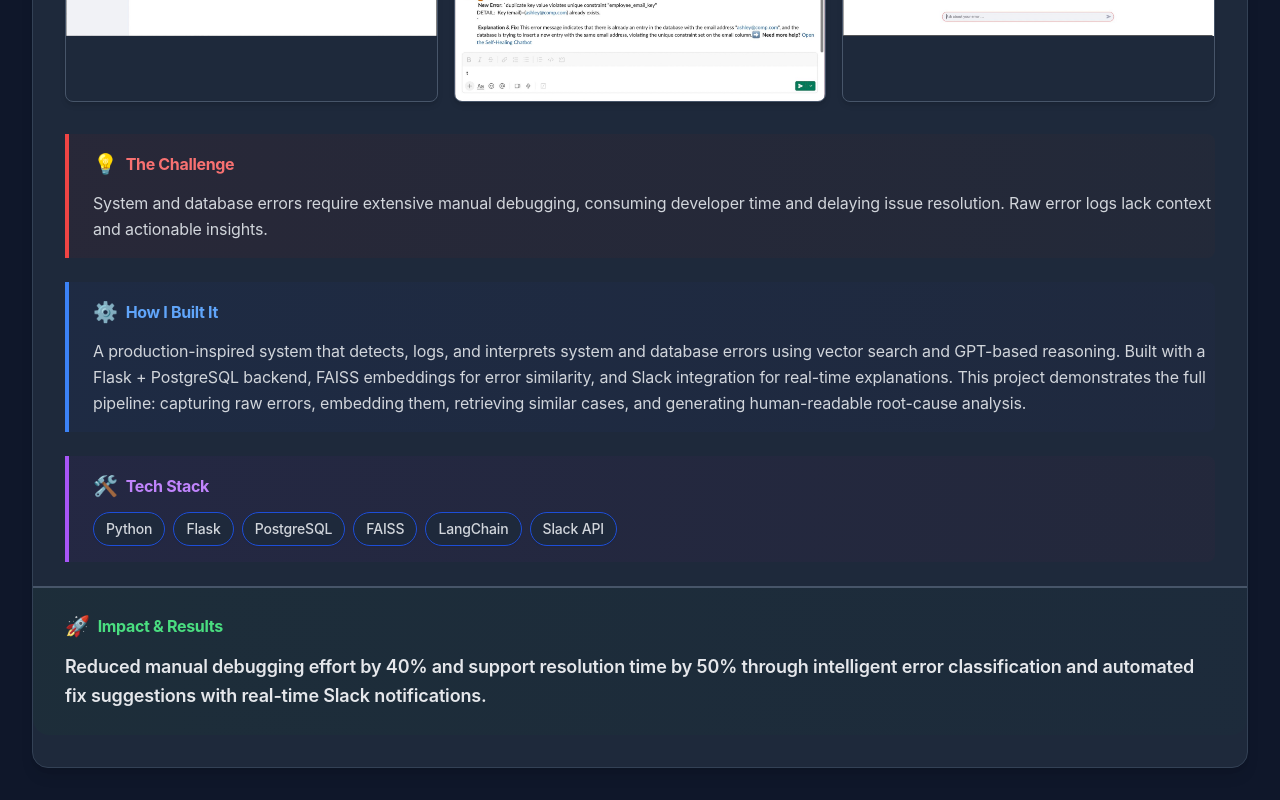
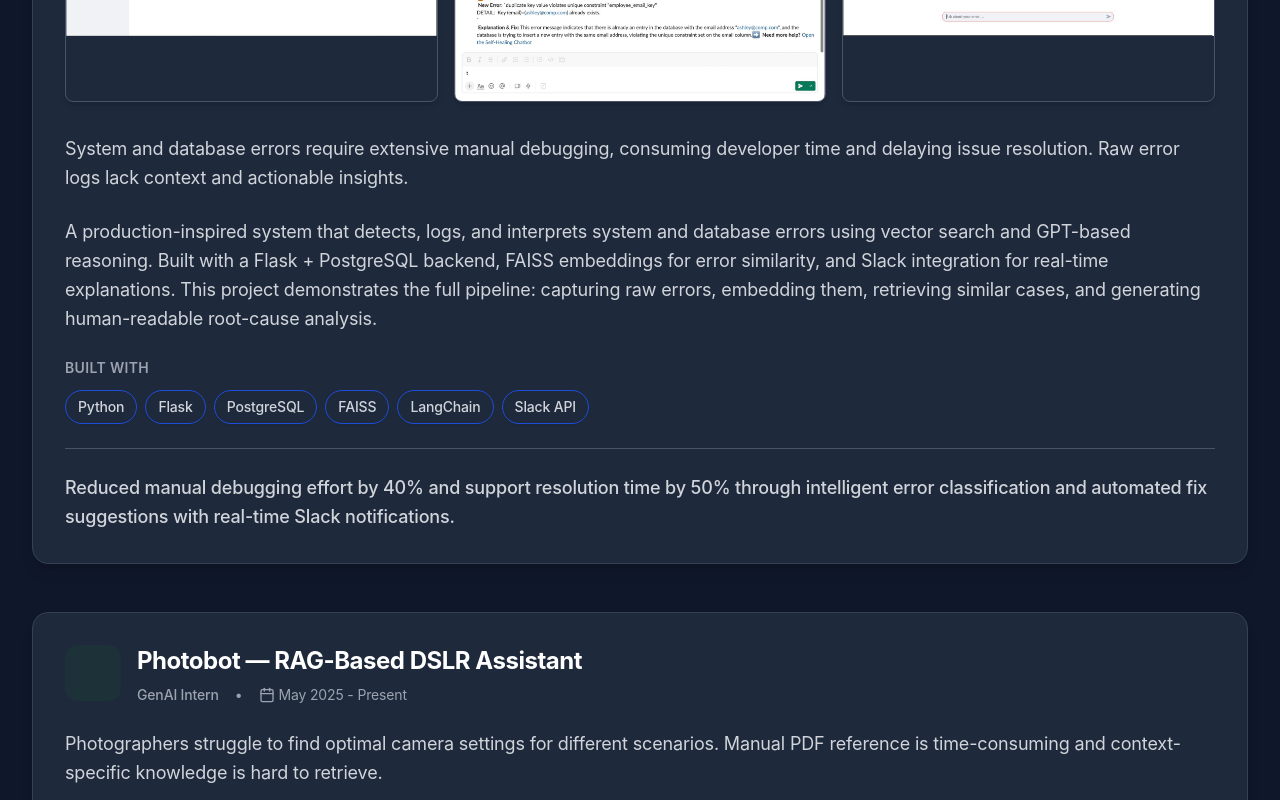
Before and after one commit to Siddhanta22/siddhantamohanty.github.io, a React (Create React App) app: page / in a window 1280 px wide. Shown: the part 2520-3320 px from the top of the page. Built offline with nearby package versions, Linux system fonts and the light colour scheme.

Commit message:
Remove formal section headings from projects - make content flow naturally without academic-style labels

```diff
--- a/src/components/Projects.js
+++ b/src/components/Projects.js
@@ -250,32 +250,23 @@ const Projects = () => {
               )}
 
               {/* Problem Statement */}
-              <div className="mb-6 bg-gradient-to-r from-red-50/50 to-orange-50/30 dark:from-red-900/10 dark:to-orange-900/5 border-l-4 border-red-400 dark:border-red-500 pl-6 py-4 rounded-r-lg">
-                <h4 className="text-base font-bold text-red-600 dark:text-red-400 mb-3 flex items-center gap-2">
-                  <span className="text-xl">💡</span>
-                  <span>The Challenge</span>
-                </h4>
-                <p className="text-gray-700 dark:text-gray-300 leading-relaxed">
+              <div className="mb-6">
+                <p className="text-gray-700 dark:text-gray-300 leading-relaxed text-lg">
                   {project.problem}
                 </p>
               </div>
 
               {/* Solution / Architecture */}
-              <div className="mb-6 bg-gradient-to-r from-blue-50/50 to-indigo-50/30 dark:from-blue-900/10 dark:to-indigo-900/5 border-l-4 border-blue-400 dark:border-blue-500 pl-6 py-4 rounded-r-lg">
-                <h4 className="text-base font-bold text-blue-600 dark:text-blue-400 mb-3 flex items-center gap-2">
-                  <span className="text-xl">⚙️</span>
-                  <span>How I Built It</span>
-                </h4>
-                <p className="text-gray-700 dark:text-gray-300 leading-relaxed text-base">
+              <div className="mb-6">
+                <p className="text-gray-700 dark:text-gray-300 leading-relaxed text-lg">
                   {project.solution}
                 </p>
               </div>
 
               {/* Technologies */}
-              <div className="mb-6 bg-gradient-to-r from-purple-50/50 to-pink-50/30 dark:from-purple-900/10 dark:to-pink-900/5 border-l-4 border-purple-400 dark:border-purple-500 pl-6 py-4 rounded-r-lg">
-                <h4 className="text-base font-bold text-purple-600 dark:text-purple-400 mb-3 flex items-center gap-2">
-                  <span className="text-xl">🛠️</span>
-                  <span>Tech Stack</span>
+              <div className="mb-6">
+                <h4 className="text-sm font-semibold text-gray-500 dark:text-gray-400 uppercase tracking-wide mb-3">
+                  Built With
                 </h4>
                 <div className="flex flex-wrap gap-2">
                   {project.technologies.map((tech, index) => (
@@ -291,12 +282,8 @@ const Projects = () => {
               </div>
 
               {/* Impact - More Prominent */}
-              <div className="pt-6 border-t-2 border-gray-300 dark:border-dark-600 bg-gradient-to-r from-green-50/50 to-emerald-50/30 dark:from-green-900/10 dark:to-emerald-900/5 -mx-8 px-8 py-6 rounded-b-2xl">
-                <h4 className="text-base font-bold text-green-600 dark:text-green-400 mb-3 flex items-center gap-2">
-                  <span className="text-xl">🚀</span>
-                  <span>Impact & Results</span>
-                </h4>
-                <p className="text-gray-800 dark:text-gray-200 leading-relaxed font-semibold text-lg">
+              <div className="pt-6 border-t border-gray-200 dark:border-dark-600">
+                <p className="text-gray-700 dark:text-gray-300 leading-relaxed text-lg font-medium">
                   {project.impact}
                 </p>
               </div>
```
